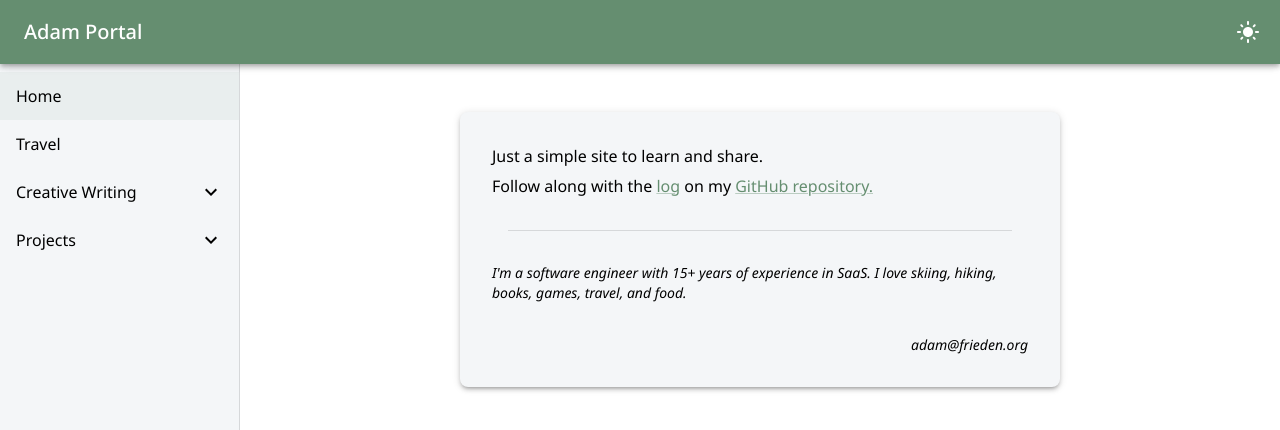
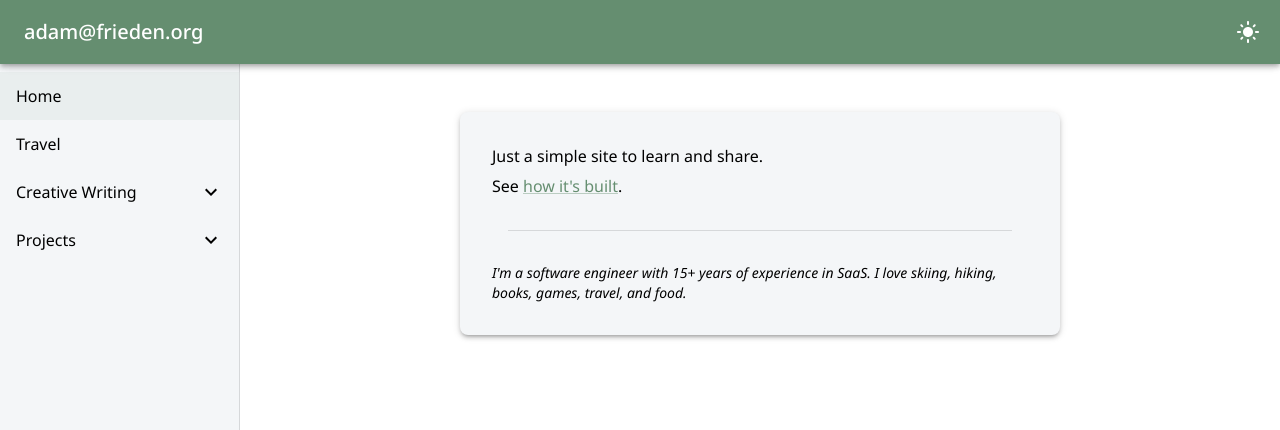
Before and after one commit to AdamFrieden/AdamPortal, a React (Vite) app: page / in a window 1280 px wide. Shown: the top 430 px of the page. Built offline with nearby package versions, Linux system fonts and the light colour scheme.

Commit message:
home page tweaks

```diff
--- a/src/App.tsx
+++ b/src/App.tsx
@@ -1,7 +1,6 @@
 // App.tsx
 import { BrowserRouter as Router, Routes, Route } from 'react-router-dom';
 import PortalLayout from './components/PortalLayout';
-import HomeContent from './components/HomeContent';
 import { ThemeProvider } from './context/ThemeProvider';
 import NinjaParty from './pages/NinjaParty';
 import Travel from './pages/Travel';
@@ -10,6 +9,7 @@ import VerseCommanderDemo from './components/VerseCommanderDemo';
 import StarClanLayout from './components/StarClanLayout';
 import StarClans from './pages/StarClans';
 import StarClansLanding from './components/StarClansLanding';
+import HomeContent from './components/HomeContent';
 
 const App = () => {
 
--- a/src/components/Header.tsx
+++ b/src/components/Header.tsx
@@ -22,7 +22,7 @@ const Header = ({ isSmallScreen, onToggleDrawer }: HeaderProps) => {
             </IconButton>
           )}
           <Typography variant="h6" sx={{ flexGrow: 1 }}>
-            Adam Portal
+            adam@frieden.org
           </Typography>
           {/* Toggle Button with Sun/Moon Icons */}
           <IconButton
--- a/src/components/HomeContent.tsx
+++ b/src/components/HomeContent.tsx
@@ -17,32 +17,25 @@ const HomeContent = () => {
           Just a simple site to learn and share.
         </Typography>
         <Typography variant="body1" sx={{ mb: 4 }}>
-          {`Follow along with the `}
-          <Link
-            href="https://github.com/AdamFrieden/AdamPortal/blob/main/DevLog.md"
-            target="_blank"
-            rel="noopener noreferrer"
-          >
-            log
-          </Link>
-          {` on my `}
+          {`See `}
           <Link
             href="https://github.com/AdamFrieden/AdamPortal/"
             target="_blank"
             rel="noopener noreferrer"
           >
-            GitHub repository.
+            how it's built
           </Link>
+          .
         </Typography>
         <Divider variant="middle" />
         <Typography variant="body2" sx={{ mt: 4, fontStyle: 'italic' }}>
           I'm a software engineer with 15+ years of experience in SaaS. I love skiing, hiking, books, games, travel, and food.
         </Typography>
-        <Box sx={{ mt: 4, display: 'flex', justifyContent: 'flex-end', width: '100%' }}>
+        {/* <Box sx={{ mt: 4, display: 'flex', justifyContent: 'flex-end', width: '100%' }}>
           <Typography variant="body2" sx={{ display: 'flex', mb: 0, alignItems: 'center', fontStyle: 'italic' }}>
             adam@frieden.org
           </Typography>
-        </Box>
+        </Box> */}
       </Paper>
     </Box>
   );
```
